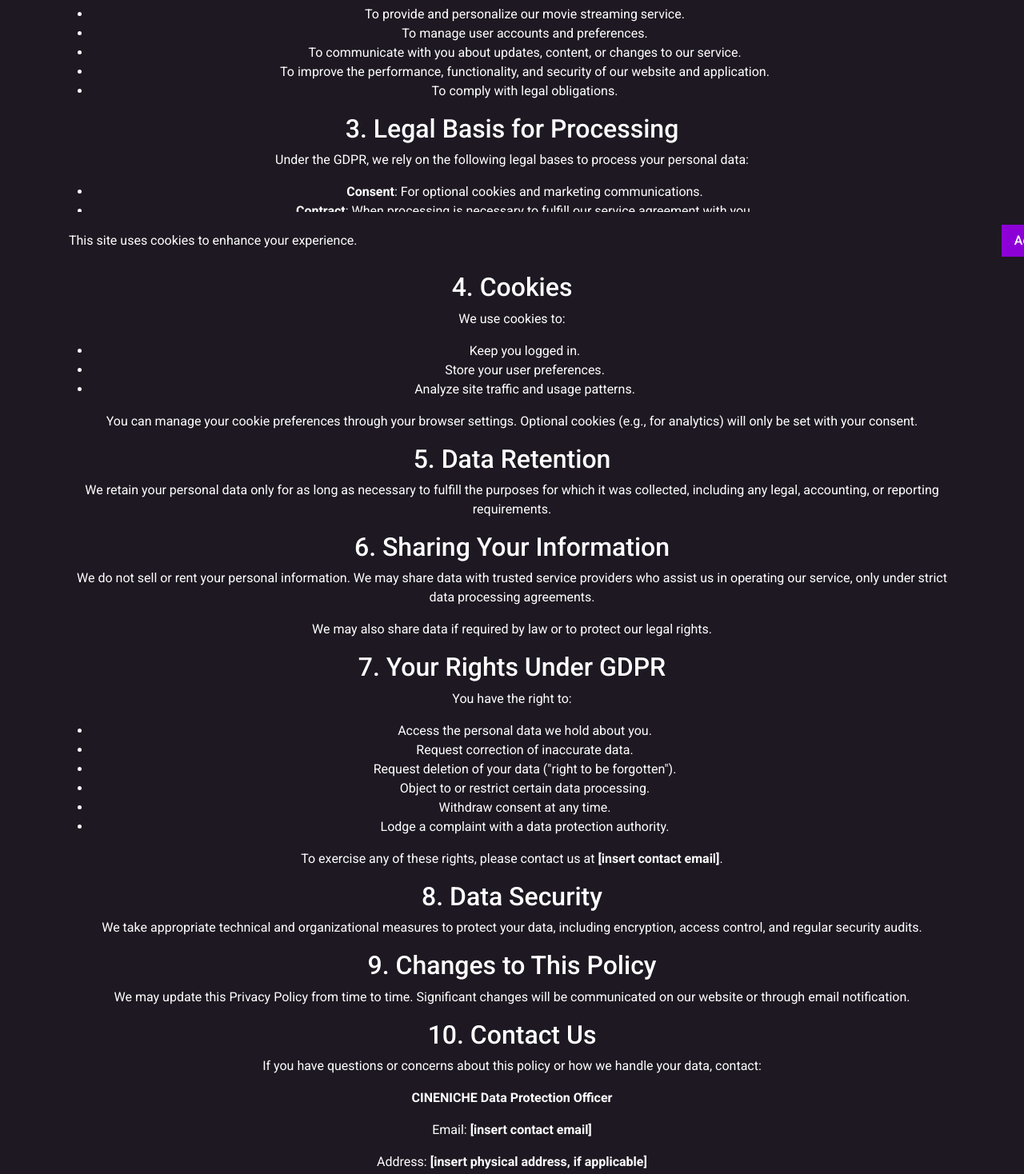
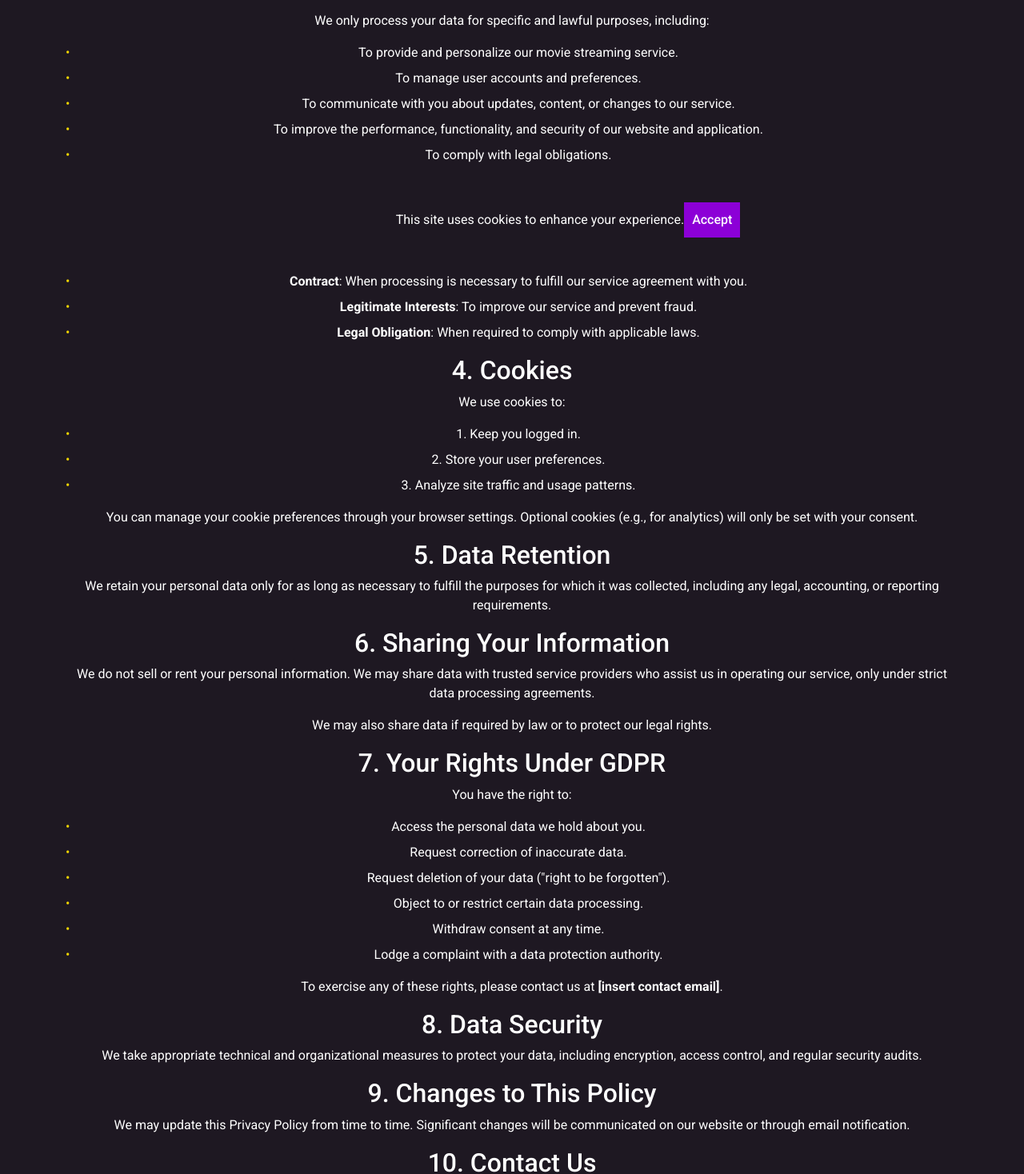
Before and after one commit to Blinde16/Intex2, a React (Vite) app in the folder frontend/: page /PrivacyPage in a window 1280 px wide. Shown: the part 463-1931 px from the top of the page at 80% size. Built offline with nearby package versions, Linux system fonts and the light colour scheme.

Commit message:
minor css

```diff
--- a/frontend/src/components/Cookiebanner.tsx
+++ b/frontend/src/components/Cookiebanner.tsx
@@ -36,8 +36,8 @@ const styles: Record<string, React.CSSProperties> = {
     width: "100%",
     backgroundColor: "#1e1822",
     color: "white",
-    padding: "1rem",
-    display: "flex",
+    padding: "40px",
+    display: "block",
     justifyContent: "space-between",
     alignItems: "center",
     zIndex: 9999,
@@ -45,9 +45,9 @@ const styles: Record<string, React.CSSProperties> = {
   button: {
     backgroundColor: "#8C00D7",
     border: "none",
-    padding: "0.5rem 1rem",
     cursor: "pointer",
     color: "white",
+    padding: "10px",
   },
 };
 
--- a/frontend/src/pages/AdminPage.tsx
+++ b/frontend/src/pages/AdminPage.tsx
@@ -45,14 +45,11 @@ const AdminPage = () => {
 
   return (
     <>
-    <Header/>
+      <Header />
       <AuthorizeView>
         <div className="container py-4">
           <div className="d-flex justify-content-between align-items-center mb-3">
             <h1>Admin Page</h1>
-          <Logout>
-            Logout <AuthorizedUser value="email" />
-          </Logout>
           </div>
 
           <button
--- a/frontend/src/pages/MoviePage.tsx
+++ b/frontend/src/pages/MoviePage.tsx
@@ -15,9 +15,7 @@ function MoviePage() {
       <div className="container-fluid movie-page pt-3">
         {/* Logout Section */}
         <div className="d-flex justify-content-end mb-3">
-          <Logout>
-            Logout <AuthorizedUser value="email" />
-          </Logout>
+
         </div>
 
         <div className="row">
--- a/frontend/src/pages/PrivacyPage.tsx
+++ b/frontend/src/pages/PrivacyPage.tsx
@@ -1,4 +1,3 @@
-
 import "./css/PrivacyPolicy.css";
 import Header from "../components/Header";
 const PrivacyPolicy = () => {
@@ -14,8 +13,8 @@ const PrivacyPolicy = () => {
         <section>
           <h2>1. What Information We Collect</h2>
           <p>
-          When you use CINENICHE, we may collect the following types of personal
-          data:
+            When you use CINENICHE, we may collect the following types of
+            personal data:
           </p>
           <ul>
             <li>
@@ -24,7 +23,8 @@ const PrivacyPolicy = () => {
             </li>
             <li>
               <strong>Usage Data</strong>: We collect information on how you
-            interact with our platform, such as movies you watch or search for.
+              interact with our platform, such as movies you watch or search
+              for.
             </li>
             <li>
               <strong>Cookies and Tracking Technologies</strong>: We use cookies
@@ -37,7 +37,8 @@ const PrivacyPolicy = () => {
         <section>
           <h2>2. How We Use Your Data</h2>
           <p>
-          We only process your data for specific and lawful purposes, including:
+            We only process your data for specific and lawful purposes,
+            including:
           </p>
           <ul>
             <li>To provide and personalize our movie streaming service.</li>
@@ -84,23 +85,23 @@ const PrivacyPolicy = () => {
           <h2>4. Cookies</h2>
           <p>We use cookies to:</p>
           <ul>
-          <li>Keep you logged in.</li>
-          <li>Store your user preferences.</li>
-          <li>Analyze site traffic and usage patterns.</li>
+            <li>1. Keep you logged in.</li>
+            <li>2. Store your user preferences.</li>
+            <li>3. Analyze site traffic and usage patterns.</li>
           </ul>
           <p>
-          You can manage your cookie preferences through your browser settings.
-          Optional cookies (e.g., for analytics) will only be set with your
-          consent.
+            You can manage your cookie preferences through your browser
+            settings. Optional cookies (e.g., for analytics) will only be set
+            with your consent.
           </p>
         </section>
 
         <section>
           <h2>5. Data Retention</h2>
           <p>
-          We retain your personal data only for as long as necessary to fulfill
-          the purposes for which it was collected, including any legal,
-          accounting, or reporting requirements.
+            We retain your personal data only for as long as necessary to
+            fulfill the purposes for which it was collected, including any
+            legal, accounting, or reporting requirements.
           </p>
         </section>
 
@@ -108,8 +109,8 @@ const PrivacyPolicy = () => {
           <h2>6. Sharing Your Information</h2>
           <p>
             We do not sell or rent your personal information. We may share data
-          with trusted service providers who assist us in operating our service,
-          only under strict data processing agreements.
+            with trusted service providers who assist us in operating our
+            service, only under strict data processing agreements.
           </p>
           <p>
             We may also share data if required by law or to protect our legal
@@ -138,8 +139,8 @@ const PrivacyPolicy = () => {
           <h2>8. Data Security</h2>
           <p>
             We take appropriate technical and organizational measures to protect
-          your data, including encryption, access control, and regular security
-          audits.
+            your data, including encryption, access control, and regular
+            security audits.
           </p>
         </section>
 
@@ -162,10 +163,7 @@ const PrivacyPolicy = () => {
             <strong>CINENICHE Data Protection Officer</strong>
           </p>
           <p>
-          Email: <strong>[insert contact email]</strong>
-        </p>
-        <p>
-          Address: <strong>[insert physical address, if applicable]</strong>
+            Email: <strong>Cineniche@support.com</strong>
           </p>
         </section>
       </div>
--- a/frontend/src/pages/css/PrivacyPolicy.css
+++ b/frontend/src/pages/css/PrivacyPolicy.css
@@ -1,11 +1,47 @@
-/* Make all text on the page white */
+/* General page styling */
 body {
-    color: white;
-    background-color: black;  /* Optional: For better contrast */
-    font-family: Arial, sans-serif;  /* Optional: Set a clean font */
-  }
+  color: white;
+  background-color: black;
+  font-family: Arial, sans-serif;
+  margin: 0;
+  padding: 2rem;
+}
 
-  /* If you want to target specific elements, you can use the following styles */
-  h1, h2, h3, p, a {
-    color: white;  /* Ensures headings, paragraphs, and links are white */
-  }
+/* Ensure text elements are white */
+h1,
+h2,
+h3,
+p,
+a {
+  color: white;
+}
+
+/* Box style for each section */
+.section-box {
+  background-color: #1e1e1e; /* Dark gray box */
+  padding: 1.5rem;
+  border: 1px solid #444;
+  border-radius: 8px;
+  margin-bottom: 1.5rem;
+  box-shadow: 0 2px 6px rgba(0, 0, 0, 0.5);
+}
+
+/* Remove bullet points from lists */
+ul {
+  list-style: none;
+  padding-left: 0;
+}
+
+/* Optional: Style the list items */
+li {
+  margin-bottom: 0.5rem;
+  padding-left: 1rem;
+  position: relative;
+}
+
+li::before {
+  content: "•"; /* Optional: Add a custom bullet (or skip this to remove bullets entirely) */
+  color: #f1d600;
+  position: absolute;
+  left: 0;
+}
```
Lines whose indentation alone changed are shown as unchanged.
